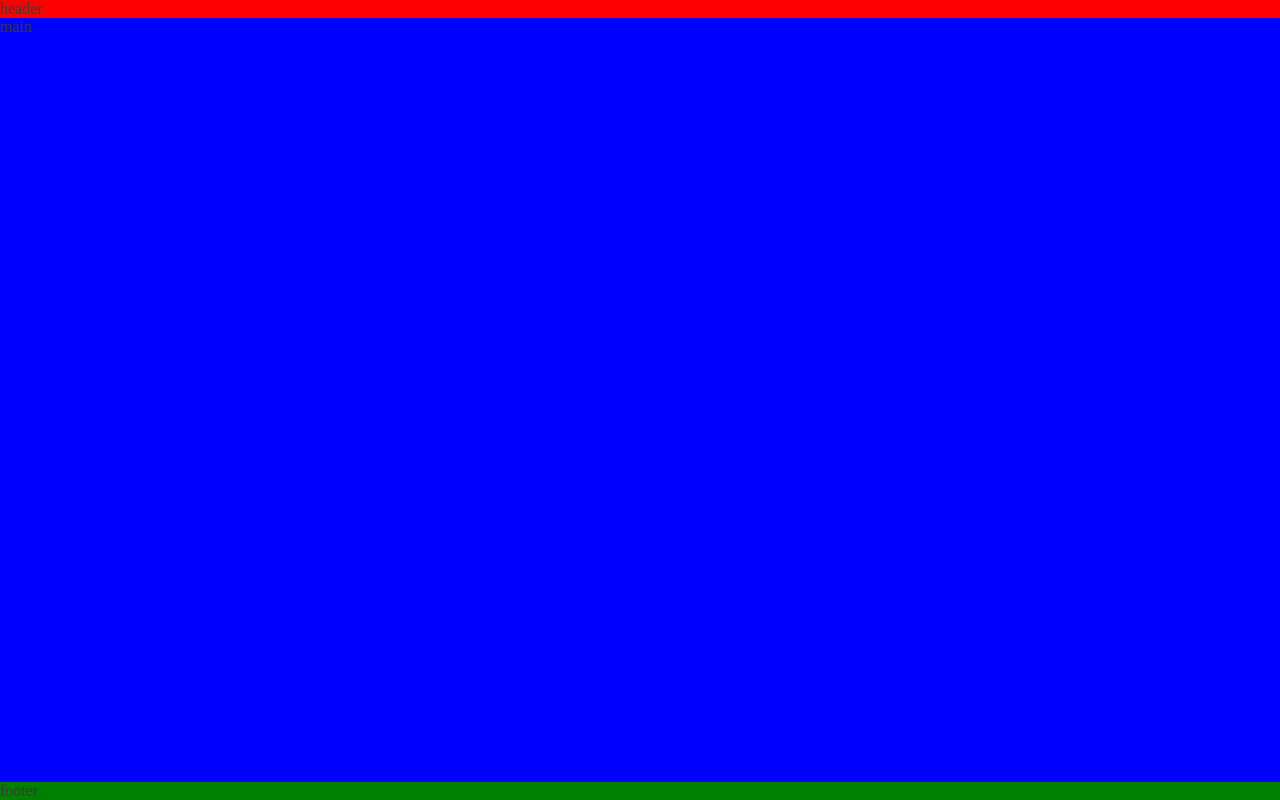
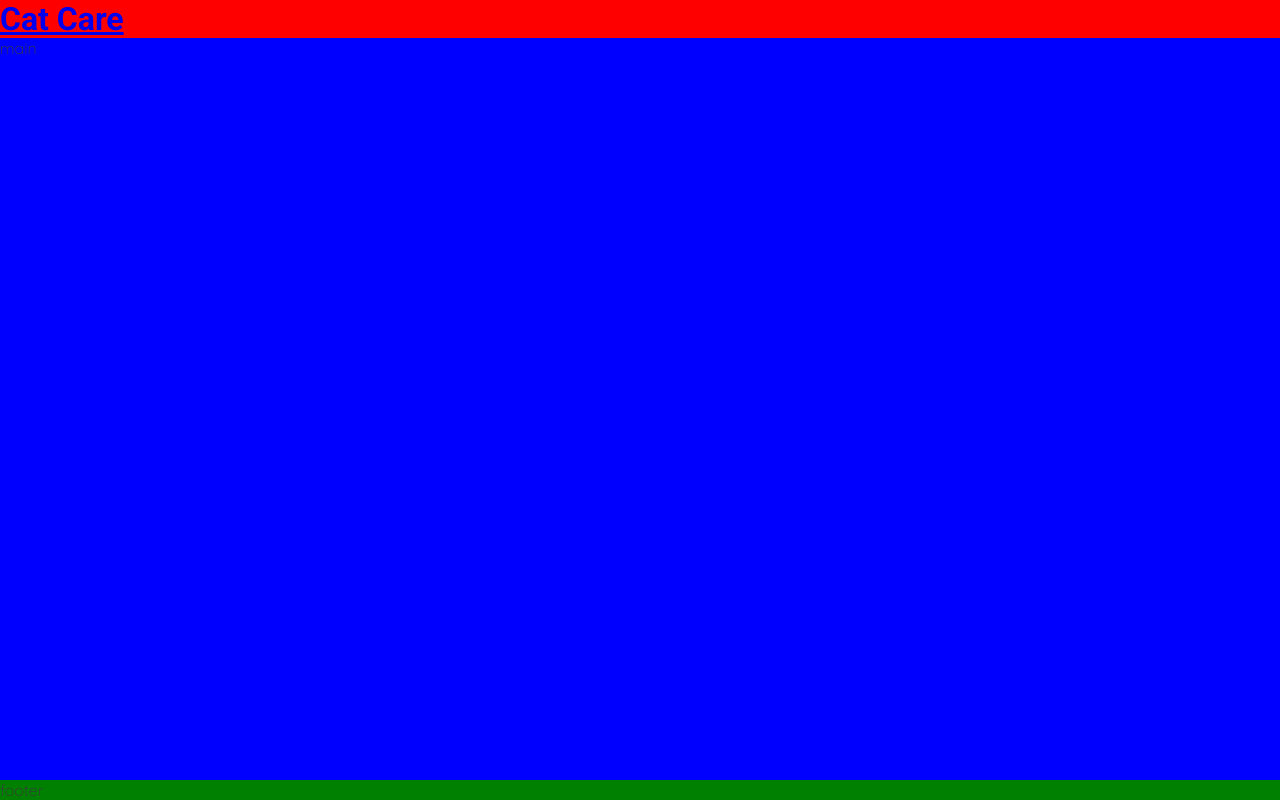
Before and after one commit to F2K23/Cat-Care, a plain HTML site: page index.html in a window 1280 px wide. Drawn offline with Linux system fonts and the light colour scheme.

Commit message:
added Quicksand font to body and Roboto to h1 with google fonts

```diff
--- a/assets/css/style.css
+++ b/assets/css/style.css
@@ -1,3 +1,6 @@
+/*google fonts import*/
+@import url('https://fonts.googleapis.com/css2?family=Quicksand:wght@300&family=Roboto:wght@300;400;500;700&display=swap');
+
 /*asterick wildcard to overide default styles added by the browser*/
 * {
     padding: 0;
@@ -12,11 +15,15 @@ body{
     flex-direction: column;
 /*generic project style */
 color: #3a3a3a;
+font-family: 'Quicksand' , sans-serif;
 }
 
 /*header*/
 header {
     background-color: red;
+}
+h1 {
+    font-family: 'Roboto', sans-serif;
 }
 /*main content*/
 main {
--- a/index.html
+++ b/index.html
@@ -9,15 +9,18 @@
     <!--title-->
     <title>Cat Care</title>
     <!--favicon-->
-    <link type="image/png" sizes="16x16" rel="icon" href=".../icons8-cats-16.png">
-    <link type="image/png" sizes="32x32" rel="icon" href=".../icons8-cats-32.png">
-    <link type="image/png" sizes="96x96" rel="icon" href=".../icons8-cats-96.png">
-
+<link rel="apple-touch-icon" sizes="180x180" href="/apple-touch-icon.png">
+<link rel="icon" type="image/png" sizes="32x32" href="/favicon-32x32.png">
+<link rel="icon" type="image/png" sizes="16x16" href="/favicon-16x16.png">
     <!--stylesheet-->
     <link rel="stylesheet" href="assets/css/style.css">
 </head>
 <body>
-    <header>header</header>
+    <header>
+        <a href="index.html">
+            <h1 id="logo">Cat Care</h1>
+        </a>
+    </header>
     <main>main</main>
     <footer>footer</footer>
 </body>
```
Also changed, not shown: assets/favicon_io (1)/about.txt (added), assets/favicon_io (1)/favicon-16x16.png (added), assets/favicon_io (1)/favicon-32x32.png (added), assets/favicon_io (1)/favicon.ico (added), assets/favicon_io (1)/site.webmanifest (added), assets/icons8-cats-solid-favicons/Web/icons8-cats-solid-16.png (deleted), assets/icons8-cats-solid-favicons/Web/icons8-cats-solid-32.png (deleted), assets/icons8-cats-solid-favicons/Web/icons8-cats-solid-96.png (deleted).
